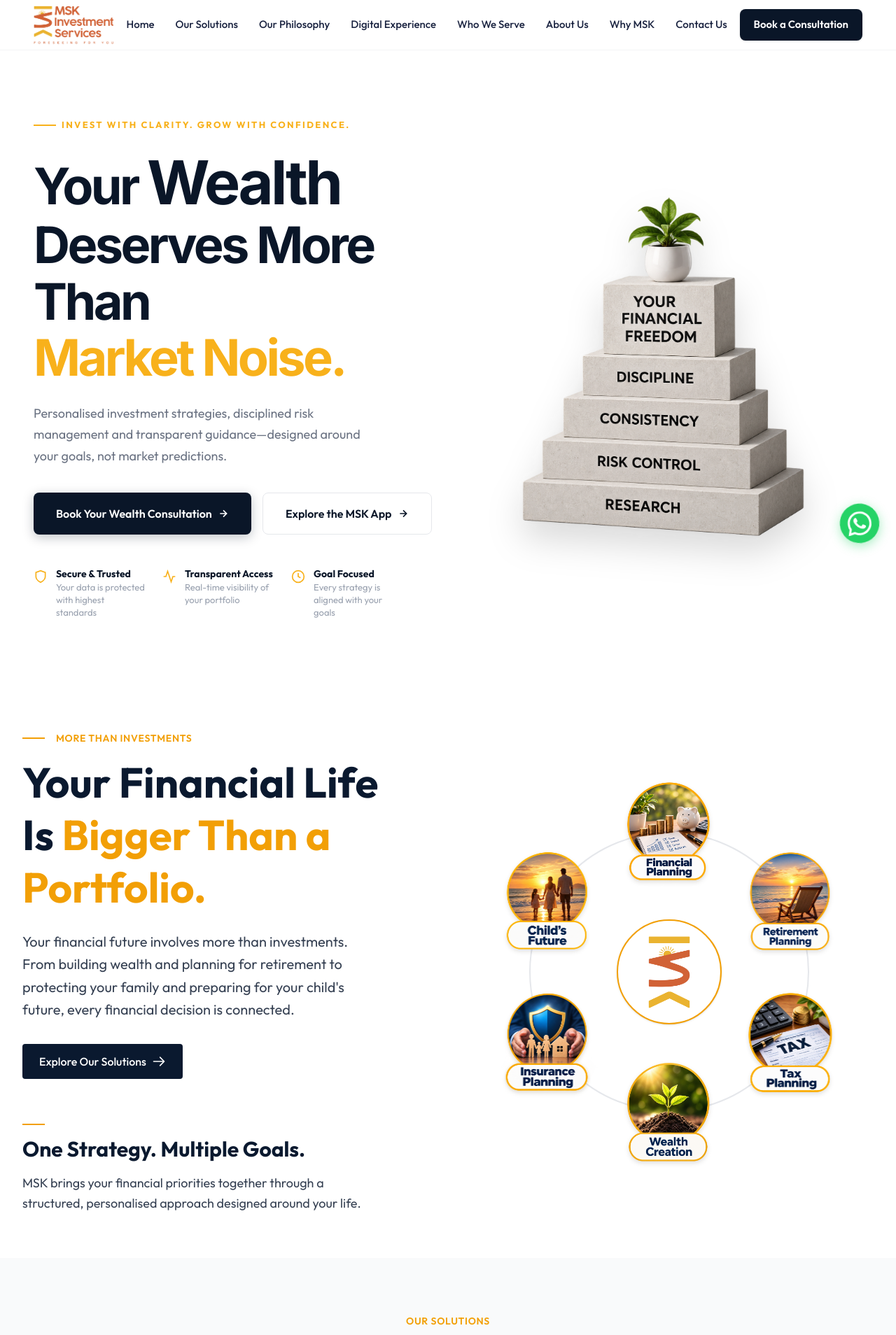
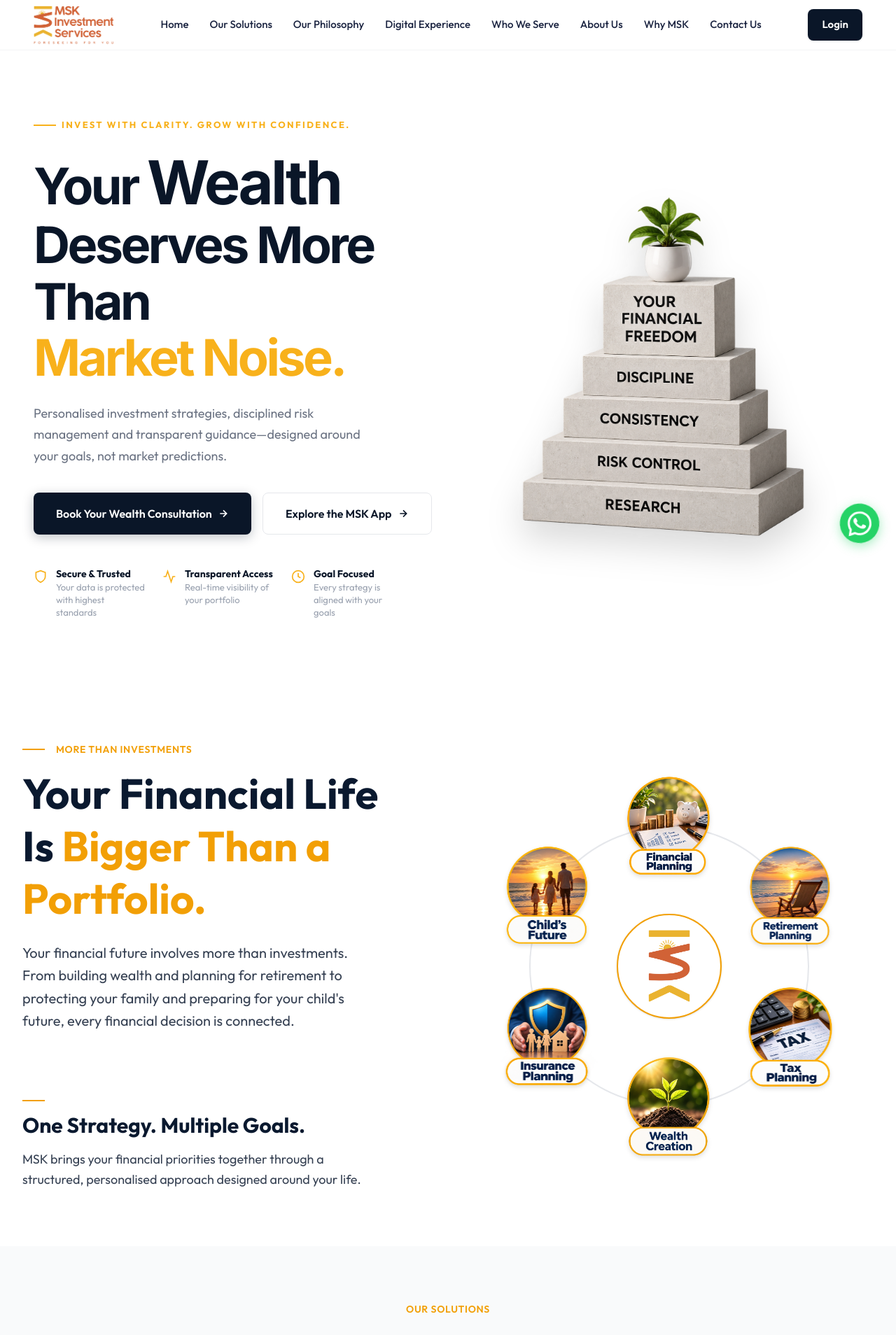
Before and after one commit to i-am-nazmul/msk-web, a Next.js app: page / in a window 1280 px wide. Shown: the top 1908 px of the page at 70% size. Built offline with nearby package versions, Linux system fonts and the light colour scheme; a web font is replaced by a local one.

Commit message:
Update design accents: darker violet numbers, yellow hero highlight, remove extra CTA, and fix image box layout

```diff
--- a/components/Hero2.tsx
+++ b/components/Hero2.tsx
@@ -31,10 +31,7 @@ const Hero2 = () => {
             <p className="text-gray-700 text-lg md:text-xl max-w-lg mb-8 leading-relaxed">
               Your financial future involves more than investments. From building wealth and planning for retirement to protecting your family and preparing for your child's future, every financial decision is connected.
             </p>
-            <Link href="/solutions" className="inline-flex items-center px-6 py-3 bg-[#0A192F] text-white rounded font-medium hover:bg-[#0f2545] transition-colors w-fit">
-              Explore Our Solutions
-              <svg className="ml-2 w-5 h-5" fill="none" stroke="currentColor" viewBox="0 0 24 24" xmlns="http://www.w3.org/2000/svg"><path strokeLinecap="round" strokeLinejoin="round" strokeWidth={2} d="M14 5l7 7m0 0l-7 7m7-7H3" /></svg>
-            </Link>
+
           </div>
 
           <div className="pt-8">
--- a/components/Hero3.tsx
+++ b/components/Hero3.tsx
@@ -131,7 +131,7 @@ const Hero3 = () => {
               <span className="text-[#F29F05] font-semibold tracking-wider text-sm uppercase">Our Solutions</span>
             </div>
             <h2 className="text-4xl md:text-5xl lg:text-[54px] font-sans font-bold text-[#374151] leading-tight mb-6">
-              A Complete Approach to Your Wealth.
+              <span className="text-[#F29F05]">A Complete Approach</span> to Your Wealth.
             </h2>
             <p className="text-gray-600 text-lg md:text-xl max-w-3xl">
               From your first investment to your retirement years, our solutions are designed to help you build, protect and pass on what matters most.
--- a/components/Hero4.tsx
+++ b/components/Hero4.tsx
@@ -109,7 +109,7 @@ const Hero4 = () => {
           {/* Image */}
           <motion.div
             ref={imageRef}
-            className="relative w-full max-w-5xl mx-auto rounded-3xl overflow-hidden shadow-lg mb-12 origin-center aspect-[16/9]"
+            className="w-full max-w-5xl mx-auto mb-12 origin-center"
             style={{
               scale: imageScale,
               opacity: imageOpacity
@@ -117,10 +117,12 @@ const Hero4 = () => {
           >
             <Image
               src="/hero_section_4_pic.png"
-              fill
+              width={1920}
+              height={1080}
               sizes="(max-width: 1024px) 100vw, 1024px"
               alt="Disciplined investment approach"
-              className="object-contain"
+              style={{ width: '100%', height: 'auto' }}
+              className="rounded-3xl shadow-lg"
               priority
             />
           </motion.div>
@@ -142,7 +144,7 @@ const Hero4 = () => {
 
                 {/* Number + Icon row */}
                 <div className="relative flex items-center justify-between mb-5">
-                  <span className="text-5xl font-sans font-extrabold text-violet-500/[0.15] leading-none select-none transition-colors duration-300 group-hover:text-violet-500/30">
+                  <span className="text-5xl font-sans font-extrabold text-violet-800/80 leading-none select-none transition-colors duration-300 group-hover:text-violet-900">
                     {feature.number}
                   </span>
                   <div className="w-13 h-13 rounded-xl bg-gradient-to-br from-[#0A192F] to-[#1a3260] flex items-center justify-center text-white shadow-lg group-hover:shadow-xl group-hover:scale-110 group-hover:-rotate-3 transition-all duration-300">
--- a/components/Navbar.tsx
+++ b/components/Navbar.tsx
@@ -160,12 +160,13 @@ export default function Navbar() {
         {/* Desktop CTA */}
         <div className="hidden lg:flex items-center">
           <a
-            href="#contact"
-            onClick={(e) => handleNavClick(e, '#contact')}
+            href="https://msk.investwell.app/app/#/login"
+            target="_blank"
+            rel="noopener noreferrer"
             className="text-[15px] font-semibold text-white bg-[var(--color-navy)] px-5 py-2.5 rounded-lg hover:bg-[var(--color-navy-mid)] transition-all duration-200 shadow-sm hover:shadow-md hover:-translate-y-px active:translate-y-0"
-            id="nav-book-consultation-btn"
+            id="nav-login-btn"
           >
-            Book a Consultation
+            Login
           </a>
         </div>
 
@@ -240,12 +241,13 @@ export default function Navbar() {
           </div>
         ))}
         <a
-          href="#contact"
-          onClick={(e) => handleNavClick(e, '#contact')}
+          href="https://msk.investwell.app/app/#/login"
+          target="_blank"
+          rel="noopener noreferrer"
           className="mt-5 text-center text-base font-semibold text-white bg-[var(--color-navy)] px-5 py-3 rounded-lg"
-          id="mobile-book-consultation-btn"
+          id="mobile-login-btn"
         >
-          Book a Consultation
+          Login
         </a>
       </div>
     </>
```
